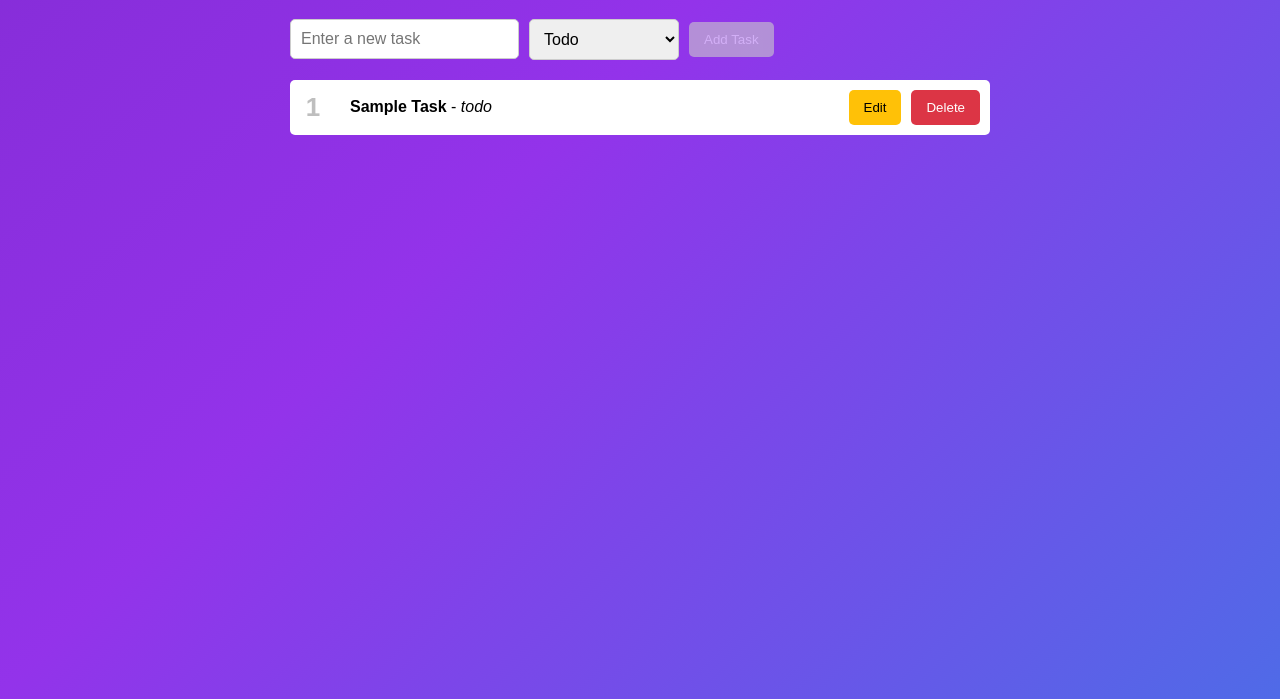
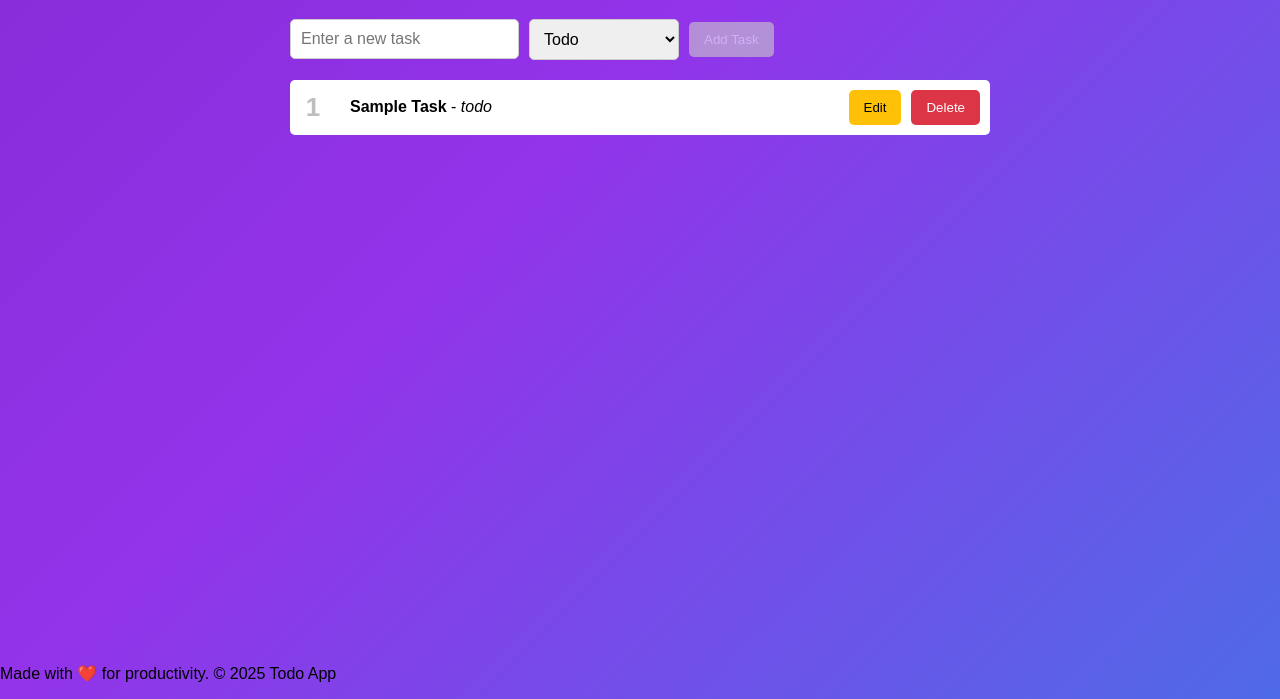
Before and after one commit to iroshanaRavishan/fullstack-todoapp-with-mongodb-docker-cicd, a website: page public/index.html in a window 1280 px wide. Shown: the part 101-800 px from the top of the page. Drawn offline with Linux system fonts and the light colour scheme; no server answers.

Commit message:
add footer

```diff
--- a/public/index.html
+++ b/public/index.html
@@ -146,6 +146,9 @@
         </li>
       </ul>
     </main>
+    <footer>
+      <p>Made with ❤️ for productivity. &copy; 2025 Todo App</p>
+    </footer>
   </div>
   <script>
     const form = document.getElementById('todo-form');
```
